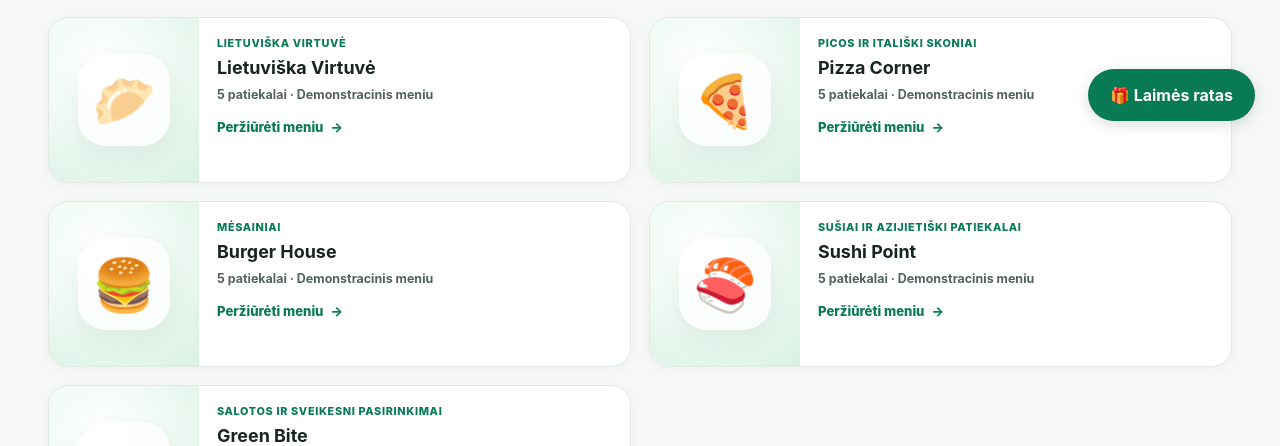
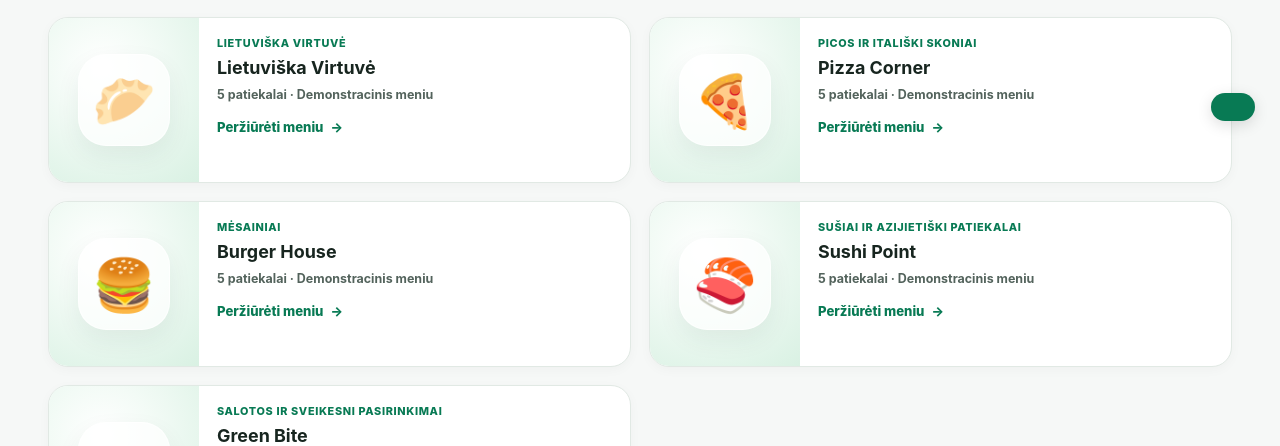
Before and after one commit to DemonInDeath/BoomFood, a plain HTML site: page index.html in a window 1280 px wide. Shown: the part 654-1100 px from the top of the page. Drawn offline with Linux system fonts and the light colour scheme.

Commit message:
Refactor index.html by removing comments and updating text
Removed comments and updated button text in index.html.

```diff
--- a/index.html
+++ b/index.html
@@ -3139,7 +3139,7 @@
     atnaujintiBalansa();
 </script>
 
-<!-- BOOMFOOD LAIMES RATAS -->
+
 
 <style>
     #bf-open-wheel {
@@ -3288,7 +3288,7 @@
 </style>
 
 <button id="bf-open-wheel" type="button">
-    🎁 Laimės ratas
+
 </button>
 
 <div id="bf-overlay" hidden>
@@ -3329,7 +3329,7 @@
     let pasukimas = 0;
     let sukasi = false;
 
-    // Parodome prizus ant rato
+
     prizai.forEach(function(prizas, i) {
         const tekstas = document.createElement("span");
         tekstas.textContent = prizas + " €";
@@ -3345,7 +3345,7 @@
         ratas.appendChild(tekstas);
     });
 
-    // Siandienos data
+
     function siandien() {
         const d = new Date();
 
@@ -3354,7 +3354,7 @@
             String(d.getDate()).padStart(2, "0");
     }
 
-    // Patikriname, ar siandien jau suko
+
     function tikrintiSukima() {
         const paskutinis = localStorage.getItem(
             "boomfood-paskutinis-sukimas"
```
